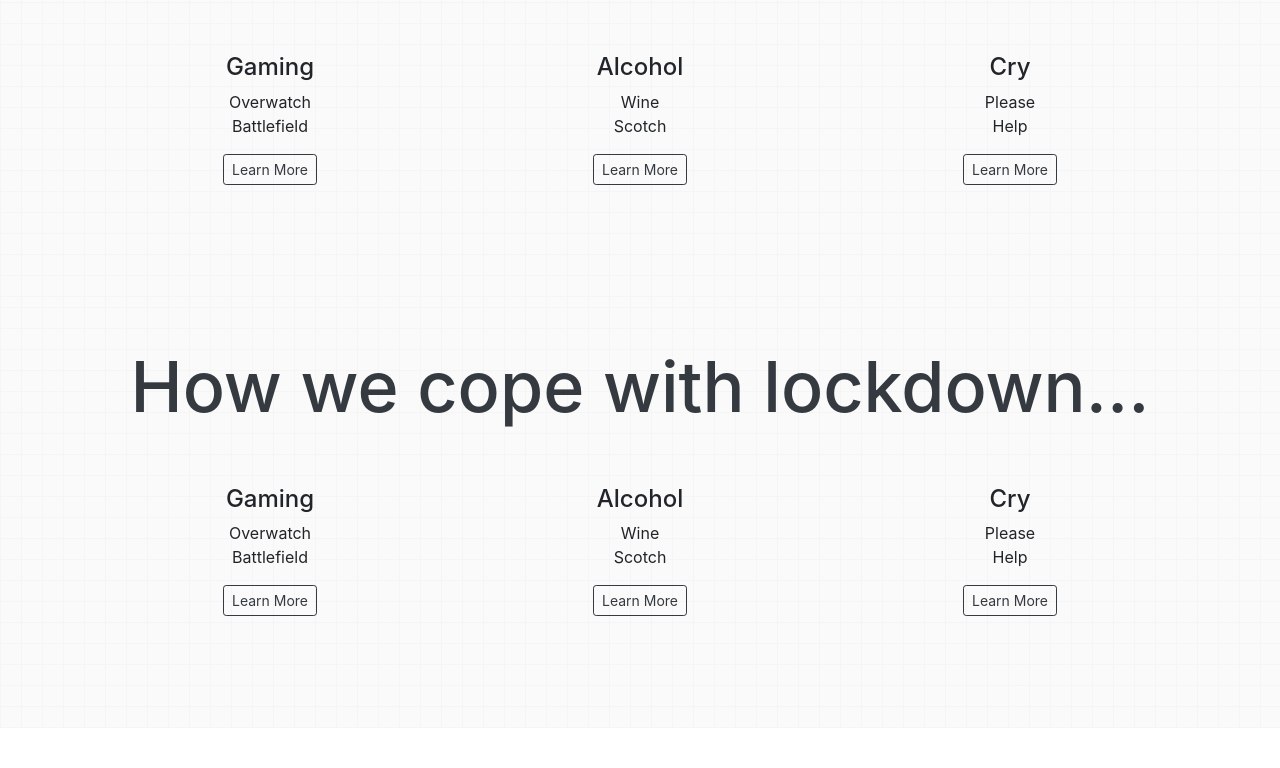
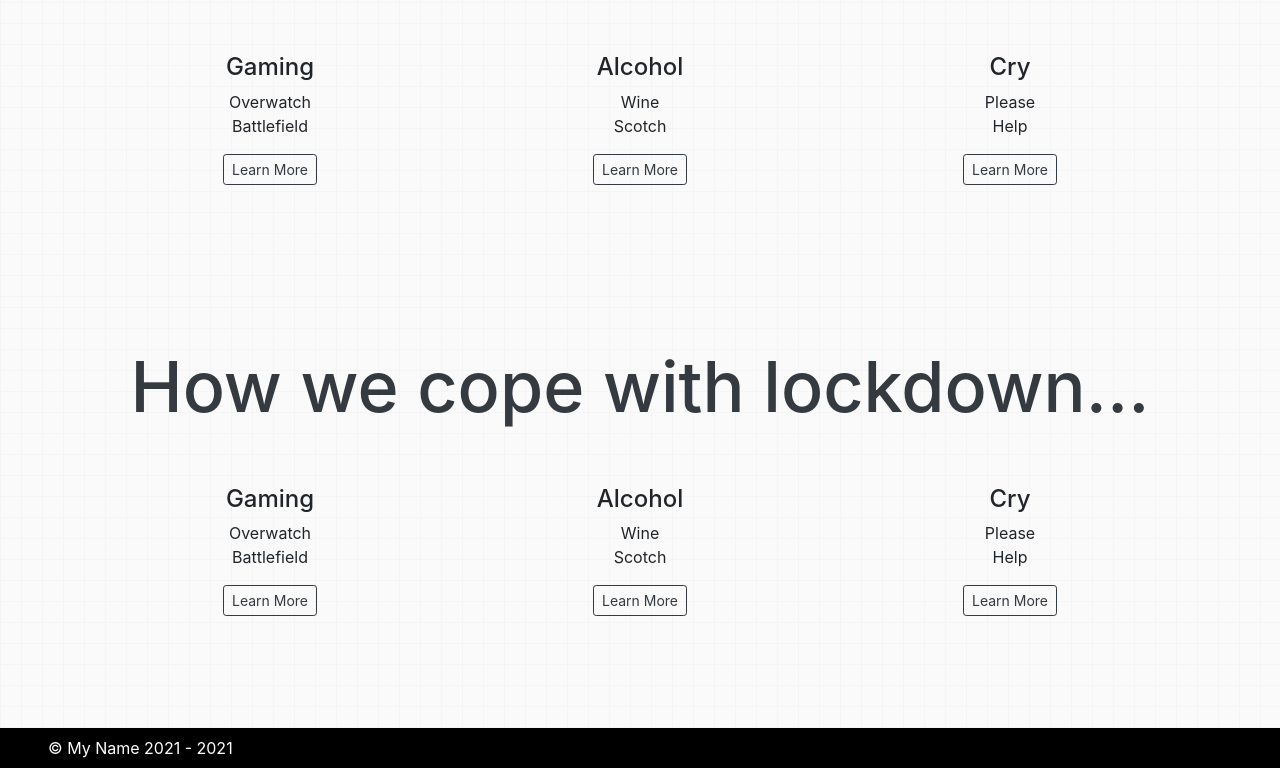
Before and after one commit to perryliuofficial/HWH21, a plain HTML site: page index.html in a window 1280 px wide. Shown: the part 1367-2135 px from the top of the page. Before the commit the page ends 2095 px from the top, so only its background shows below. Drawn offline with nearby package versions, Linux system fonts and the light colour scheme.

Commit message:
Update index.html

```diff
--- a/index.html
+++ b/index.html
@@ -30,7 +30,7 @@
   <body>
         <!-- navbar -->
         <nav class="navbar navbar-expand-lg navbar-dark fixed-top" style="background-color:rgba(0,0,0,0.85)">
-            <a class="navbar-brand" href="/">Navbar</a>
+            <a class="navbar-brand" href="#">Navbar</a>
             <button class="navbar-toggler" type="button" data-toggle="collapse" data-target="#navbarSupportedContent" aria-controls="navbarSupportedContent" aria-expanded="false" aria-label="Toggle navigation">
             <span class="navbar-toggler-icon"></span>
             </button>
@@ -208,6 +208,11 @@
             </div>
         </section>
 
+        <footer>
+            <nav class="navbar px-5 navbar-expand-sm bottom navbar-dark" style="background-color: rgba(0,0,0,1)">
+                <span class="text-white">© My Name 2021 - <script>document.write( new Date().getFullYear() );</script></span>
+            </nav>
+        </footer>
 
         <!-- Optional JavaScript -->
         <!-- jQuery first, then Popper.js, then Bootstrap JS -->
```
